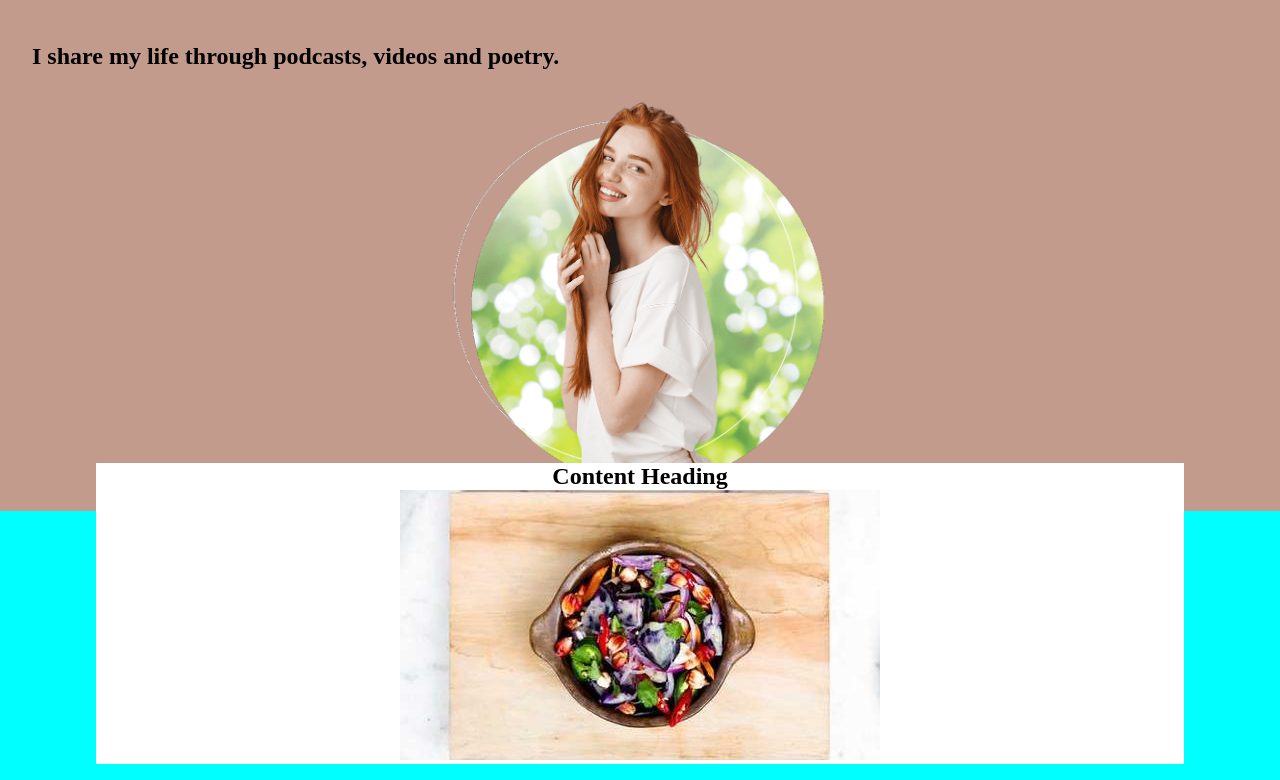
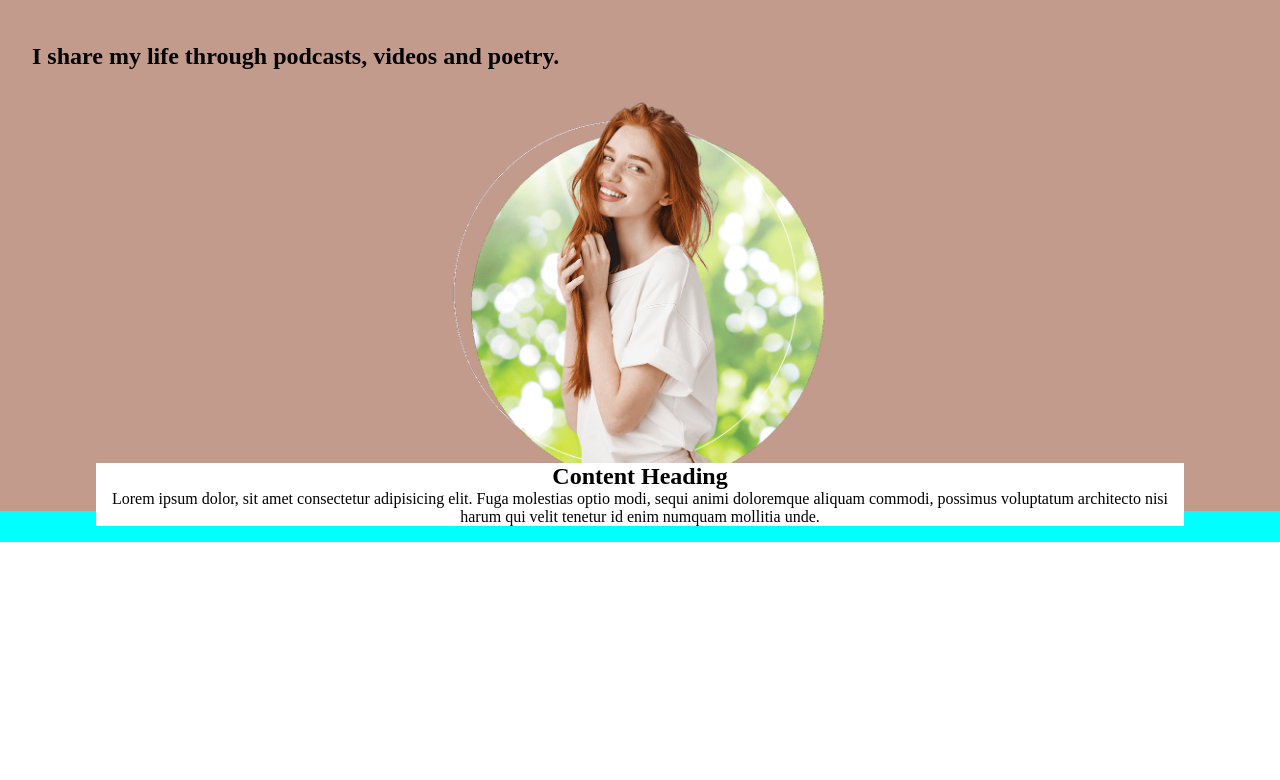
Before and after one commit to tayzewen/vloggerTemplate, a plain HTML site: page index.html in a window 1280 px wide. Shown: the part 252-1032 px from the top of the page. After the commit the page ends 800 px from the top, so only its background shows below. Drawn offline with Linux system fonts and the light colour scheme; a web font is replaced by a local one.

Commit message:
removed image for testing purposes

```diff
--- a/index.html
+++ b/index.html
@@ -53,7 +53,7 @@
     <section class="content-background-overlay">
         <div class="test-box">
             <h2>Content Heading</h2>
-            <img src="assets/images/placeholder.jpg" alt="">
+            <p>Lorem ipsum dolor, sit amet consectetur adipisicing elit. Fuga molestias optio modi, sequi animi doloremque aliquam commodi, possimus voluptatum architecto nisi harum qui velit tenetur id enim numquam mollitia unde.</p>
         </div>
     </section>
 
```
